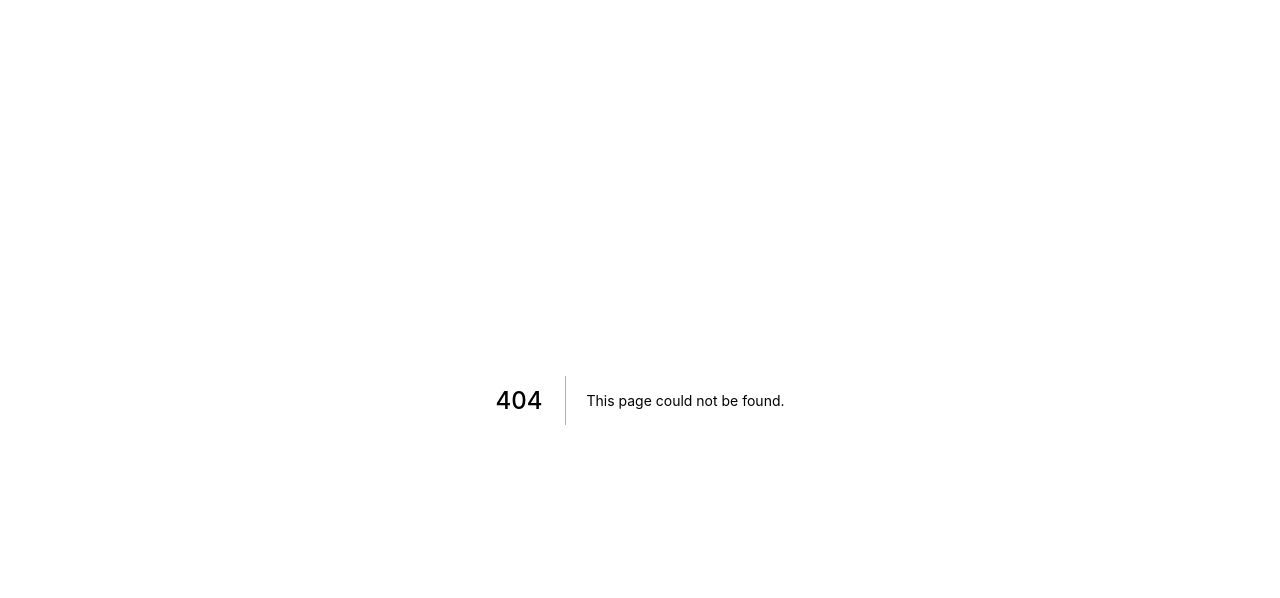
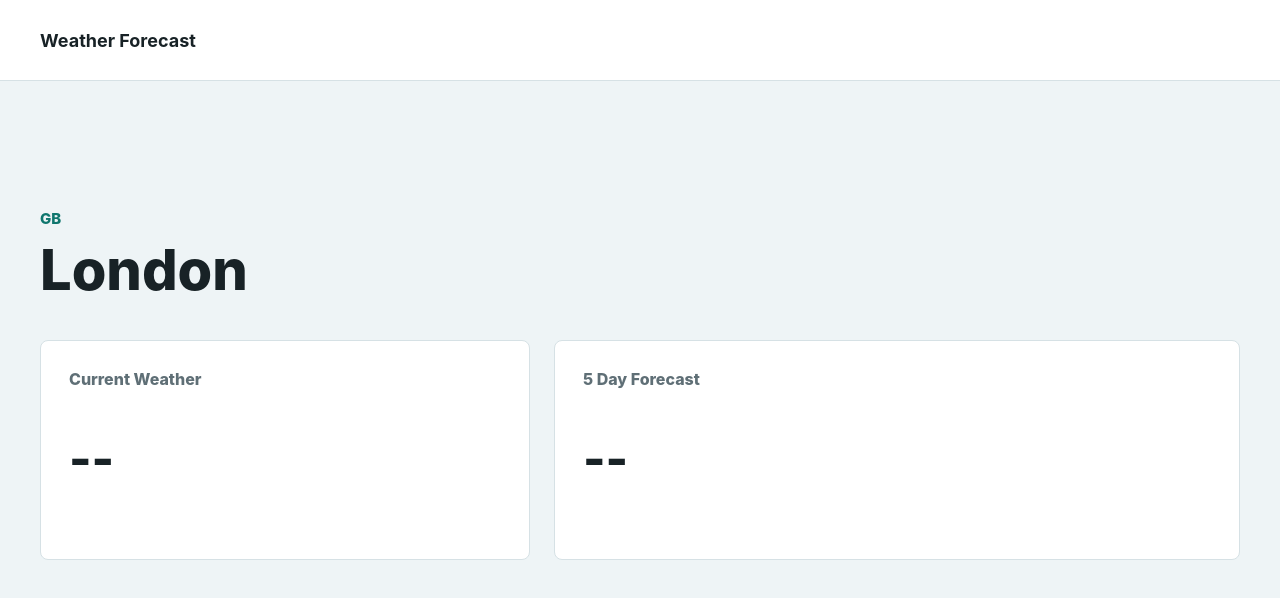
Before and after one commit to seen02/weather-forecast-app, a Next.js app: page /London in a window 1280 px wide. Before the commit this address had no page. Shown: the top 598 px of the page. Built offline with nearby package versions, Linux system fonts and the light colour scheme.

Commit message:
feat(routing): add city pages

```diff
--- /dev/null
+++ b/pages/[city].js
@@ -0,0 +1,58 @@
+import PageLayout from '../components/layout/PageLayout';
+import { getCityByName, SUPPORTED_CITIES } from '../constants/cities';
+import styles from '../styles/CityDetail.module.css';
+
+const CityDetailPage = ({ city }) => {
+  return (
+    <PageLayout
+      title={city.displayName}
+      description={`${city.displayName} weather forecast information.`}
+    >
+      <header className={styles.header}>
+        <p className={styles.eyebrow}>{city.countryCode}</p>
+        <h1 className={styles.title}>{city.displayName}</h1>
+      </header>
+
+      <section className={styles.grid} aria-label={`${city.displayName} weather`}>
+        <article className={styles.panel}>
+          <h2 className={styles.panelTitle}>Current Weather</h2>
+          <p className={styles.placeholder}>--</p>
+        </article>
+
+        <article className={styles.panel}>
+          <h2 className={styles.panelTitle}>5 Day Forecast</h2>
+          <p className={styles.placeholder}>--</p>
+        </article>
+      </section>
+    </PageLayout>
+  );
+};
+
+export const getStaticPaths = () => {
+  return {
+    paths: SUPPORTED_CITIES.map((city) => ({
+      params: {
+        city: city.name,
+      },
+    })),
+    fallback: false,
+  };
+};
+
+export const getStaticProps = ({ params }) => {
+  const city = getCityByName(params.city);
+
+  if (!city) {
+    return {
+      notFound: true,
+    };
+  }
+
+  return {
+    props: {
+      city,
+    },
+  };
+};
+
+export default CityDetailPage;
--- /dev/null
+++ b/styles/CityDetail.module.css
@@ -0,0 +1,48 @@
+.header {
+  display: grid;
+  gap: 12px;
+  padding: 72px 0 40px;
+}
+
+.eyebrow {
+  margin: 0;
+  color: var(--color-primary);
+  font-size: 15px;
+  font-weight: 800;
+}
+
+.title {
+  margin: 0;
+  color: var(--color-text);
+  font-size: 56px;
+  font-weight: 800;
+  line-height: 1.08;
+}
+
+.grid {
+  display: grid;
+  grid-template-columns: minmax(0, 1fr) minmax(0, 1.4fr);
+  gap: 24px;
+}
+
+.panel {
+  min-height: 220px;
+  padding: 28px;
+  background: var(--color-surface);
+  border: 1px solid var(--color-border);
+  border-radius: 8px;
+}
+
+.panelTitle {
+  margin: 0;
+  color: var(--color-text-muted);
+  font-size: 16px;
+  font-weight: 800;
+}
+
+.placeholder {
+  margin: 40px 0 0;
+  color: var(--color-text);
+  font-size: 48px;
+  font-weight: 800;
+}
--- a/styles/Home.module.css
+++ b/styles/Home.module.css
@@ -2,7 +2,7 @@
   display: grid;
   align-content: start;
   gap: 16px;
-  padding: 72px 0 96px;
+  padding: 72px 0 40px;
 }
 
 .title {
```
Also changed, not shown: components/city/CityButton.js (added, +15 -0 lines), components/city/CityButton.module.css (added, +32 -0 lines), components/city/CityButtonList.js (added, +16 -0 lines), components/city/CityButtonList.module.css (added, +12 -0 lines), pages/index.js (+8 -3 lines).
